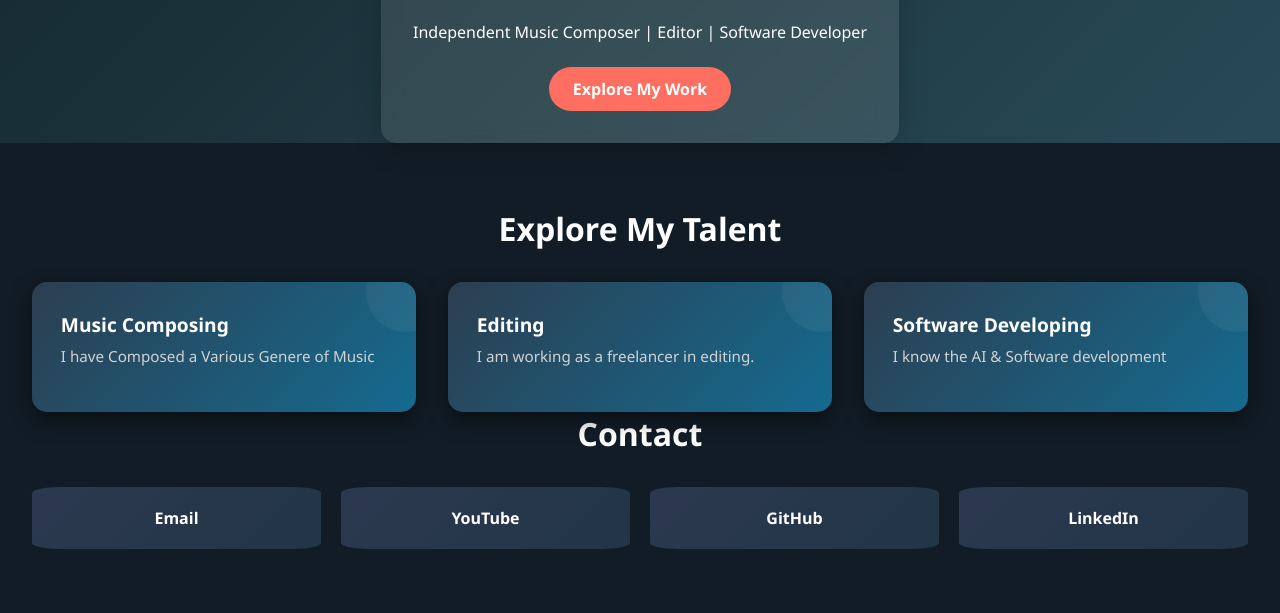
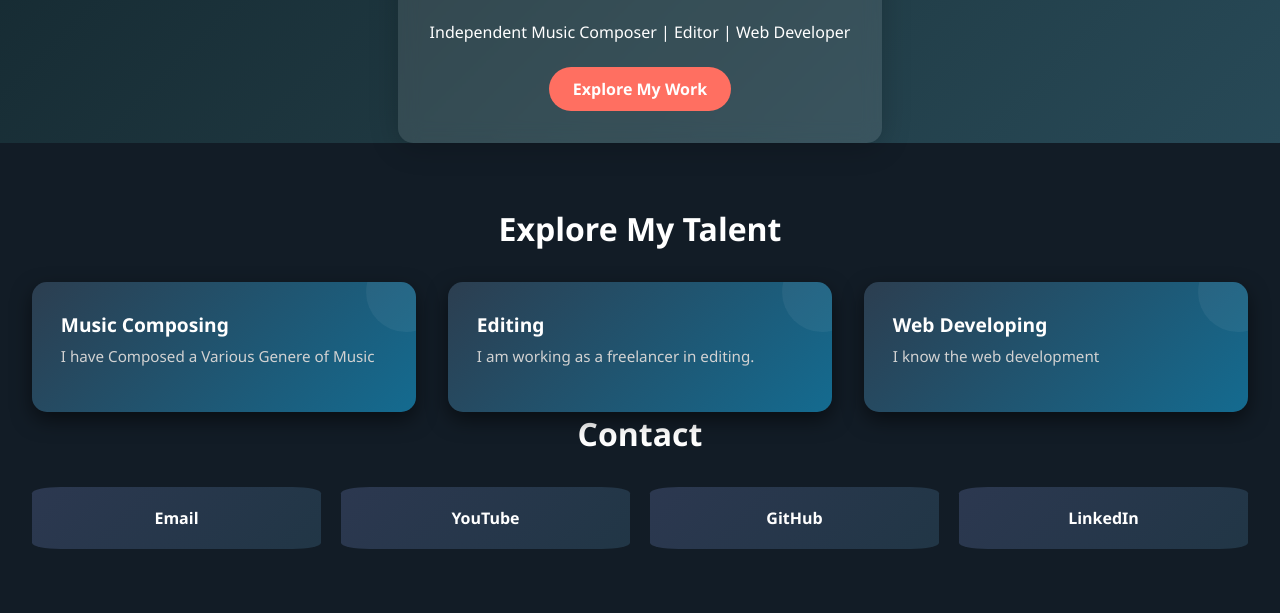
Before and after one commit to S-kalyanasundaram/my-protfilo, a plain HTML site: page index.html in a window 1280 px wide. Shown: the part 577-1190 px from the top of the page. Drawn offline with Linux system fonts and the light colour scheme.

Commit message:
Update index.html

```diff
--- a/index.html
+++ b/index.html
@@ -3,7 +3,7 @@
 <head>
   <meta charset="UTF-8">
   <meta name="viewport" content="width=device-width, initial-scale=1">
-  <title>S.Kalyanasundaram</title>
+  <title>My Unique Portfolio</title>
   <link rel="stylesheet" href="style.css">
 </head>
 <body>
@@ -25,7 +25,7 @@
       <img src="assets/sksundar.jpg" alt="Profile Photo" class="profile-img">
       <h1>Hi, I'm Sk Sundar</h1>
       <p>S.Kalyana Sundaram</p>
-      <p>Independent Music Composer | Editor | Software Developer </p>
+      <p>Independent Music Composer | Editor | Web Developer </p>
       <a href="#projects" class="btn">Explore My Work</a>
     </div>
   </div>
@@ -47,14 +47,14 @@
         </a>
 
       <div class="project-card">
-        <h3>Software Developing</h3>
-        <p>I know the AI & Software development</p>
+        <h3>Web Developing</h3>
+        <p>I know the web development</p>
       </div>
     </div>
   <section id="contact" class="section contact-section">
     <h2>Contact</h2>
     <div class="contact-grid">
-      <a href="kalyanasundaram142@gmail.com">Email</a>
+      <a href="mailto:ksfilm05@gmail.com">Email</a>
       <a href="https://www.youtube.com/channel/UCg1kUmFBNKBlExyB0QXmD4g/" target="_blank" >YouTube</a>
       <a href="#">GitHub</a>
       <a href="https://www.linkedin.com/in/kalyanasundaram-s-21486125a/">LinkedIn</a>
```
